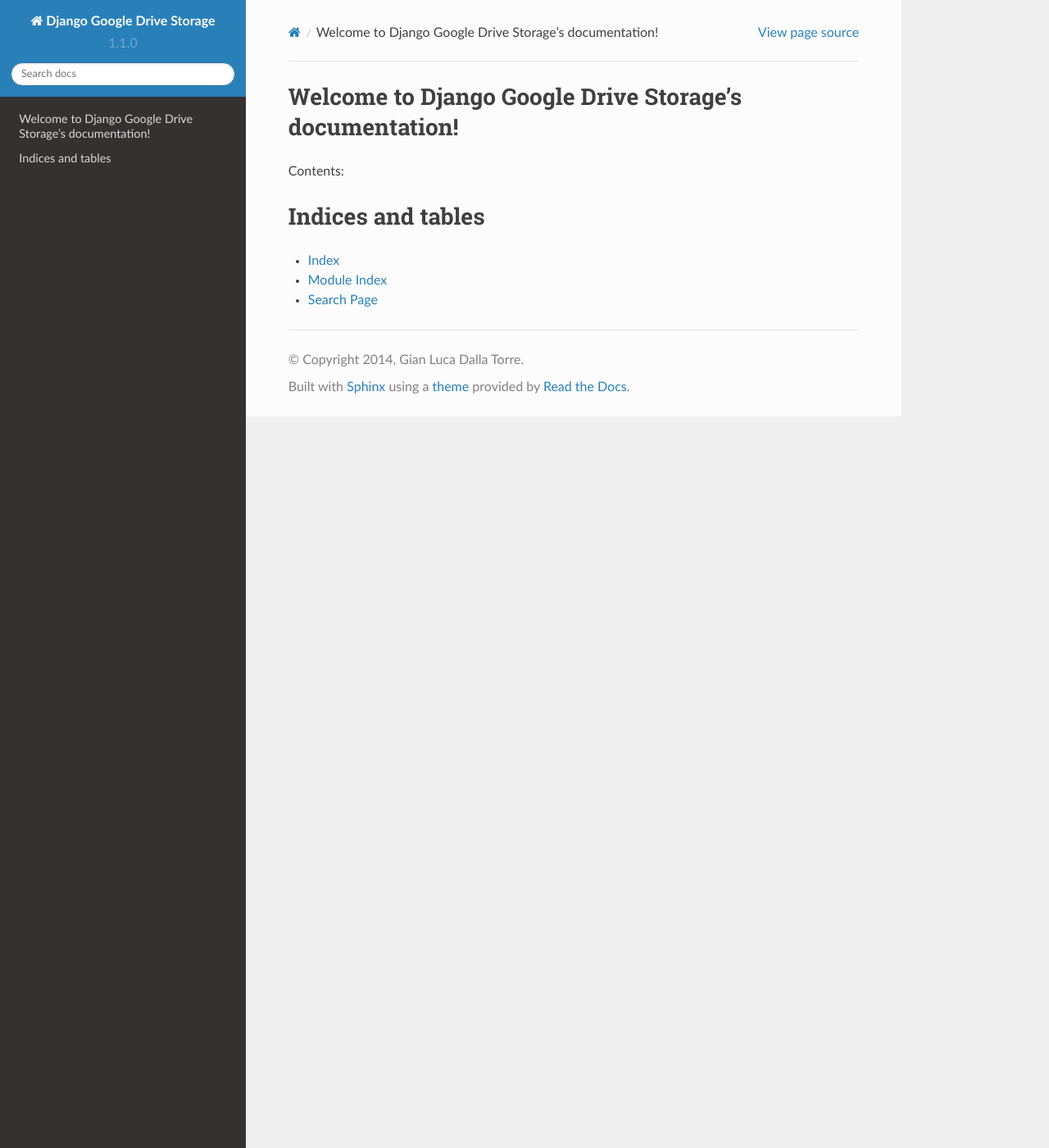
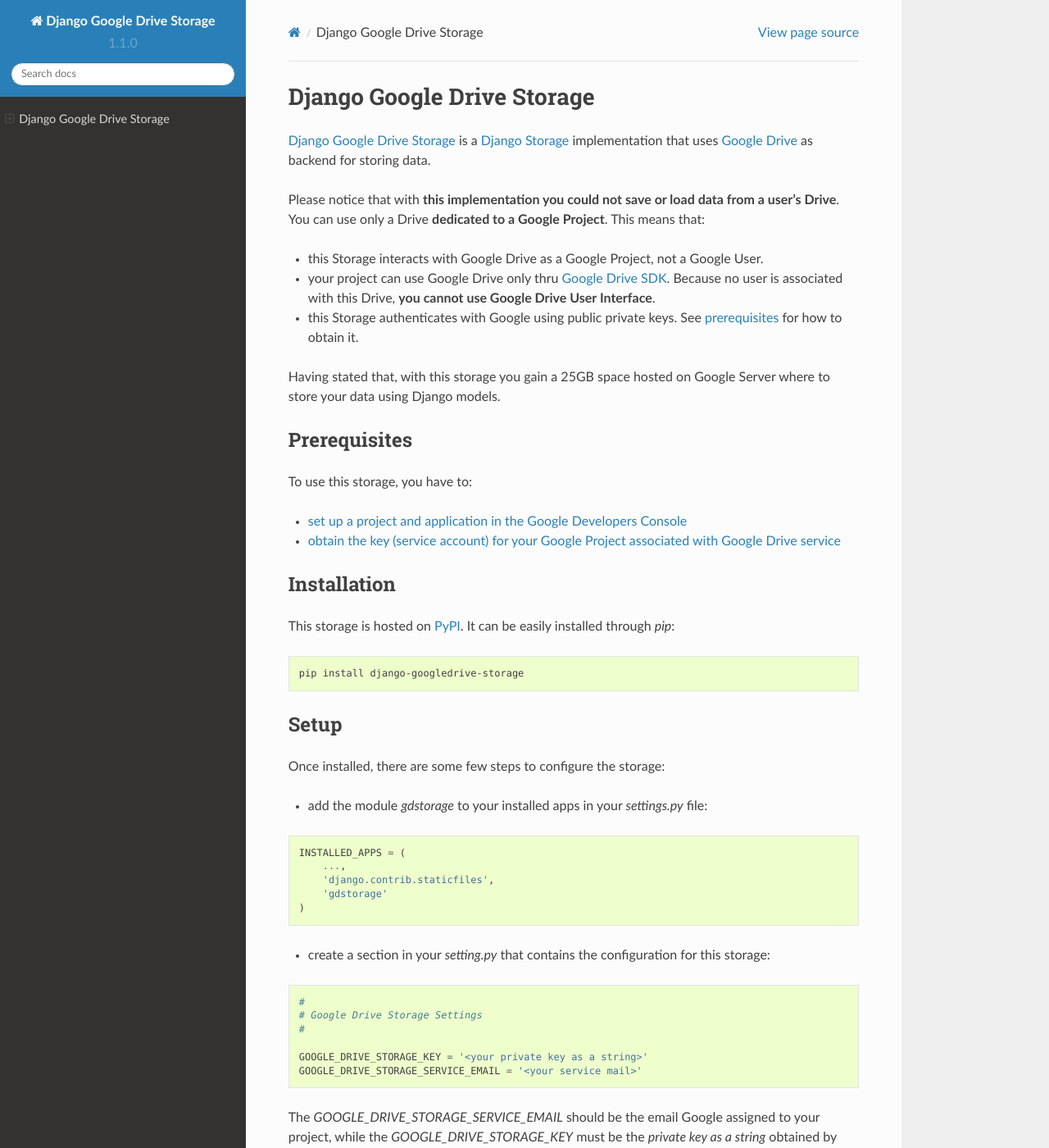
Before and after one commit to torre76/django-googledrive-storage, a Sphinx documentation site: the page built from docs/index.rst, in a window 1280 px wide and 1400 px high. Shown: the whole window at 82% size. Built offline with Sphinx 7.4.7 and the Read the Docs theme 2.0.0, drawn with Linux system fonts in a browser that asks for light colours; some of the changed text lies outside the part shown.

Commit message:
Edited documentation.

```diff
--- a/docs/index.rst
+++ b/docs/index.rst
@@ -1,21 +1,113 @@
-.. Django Google Drive Storage documentation master file, created by
-   sphinx-quickstart on Mon Dec 29 13:51:34 2014.
-   You can adapt this file completely to your liking, but it should at least
-   contain the root `toctree` directive.
+Django Google Drive Storage
+===========================
 
-Welcome to Django Google Drive Storage's documentation!
-=======================================================
+`Django Google Drive Storage <https://github.com/torre76/django-googledrive-storage/>`_
+is a `Django Storage <https://docs.djangoproject.com/en/1.7/ref/files/storage/>`_
+implementation that uses `Google Drive <https://drive.google.com>`_ as backend for storing data.
 
-Contents:
+Please notice that with **this implementation you could not save or load data from a user's Drive**.
+You can use only a Drive **dedicated to a Google Project**. This means that:
 
-.. toctree::
-   :maxdepth: 2
+* this Storage interacts with Google Drive as a Google Project, not a Google User.
+* your project can use Google Drive only thru `Google Drive SDK <https://developers.google.com/drive/>`_. Because no user is associated with this Drive, **you cannot use Google Drive User Interface**.
+* this Storage authenticates with Google using public private keys. See prerequisites_ for how to obtain it.
 
+Having stated that, with this storage you gain a 25GB space hosted on Google Server where to store
+your data using Django models.
 
+.. _prerequisites:
 
-Indices and tables
-==================
+Prerequisites
+*************
 
-* :ref:`genindex`
-* :ref:`modindex`
-* :ref:`search`
+To use this storage, you have to:
+
+* `set up a project and application in the Google Developers Console <https://console.developers.google.com/flows/enableapi?apiid=drive>`_
+* `obtain the key (service account) for your Google Project associated with Google Drive service <https://developers.google.com/drive/web/delegation>`_
+
+Installation
+************
+
+This storage is hosted on `PyPI <https://pypi.python.org/pypi/django-googledrive-storage>`_. It can be easily installed
+through *pip*:
+
+.. code-block:: bash
+
+   pip install django-googledrive-storage
+
+Setup
+*****
+
+Once installed, there are some few steps to configure the storage:
+
+* add the module *gdstorage* to your installed apps in your `settings.py` file:
+
+.. code-block:: python
+
+   INSTALLED_APPS = (
+       ...,
+       'django.contrib.staticfiles',
+       'gdstorage'
+   )
+
+* create a section in your `setting.py` that contains the configuration for this storage:
+
+.. code-block:: python
+
+   #
+   # Google Drive Storage Settings
+   #
+
+   GOOGLE_DRIVE_STORAGE_KEY = '<your private key as a string>'
+   GOOGLE_DRIVE_STORAGE_SERVICE_EMAIL = '<your service mail>'
+
+The `GOOGLE_DRIVE_STORAGE_SERVICE_EMAIL` should be the email Google assigned to your project,
+while the `GOOGLE_DRIVE_STORAGE_KEY` must be the *private key as a string* obtained by Google.
+
+Since Google will provide you an *encrypted p12* file, to obtain the private key you can use the following command:
+
+.. code-block:: bash
+
+   openssl pkcs12 -in <p12_file> -out <key_file> -nocerts -nodes
+
+You have also to **provide the password that Google shows you when the p12 certificate has been created** [#google_key]_.
+
+.. note::
+
+   **Django Google Drive Storage** is using `Django Appconf <http://django-appconf.readthedocs.org/>`_ to handle
+   settings, so you can setup `GOOGLE_DRIVE_STORAGE_KEY` as an environment variable outside the Django app.
+
+   This will increase security to your environment.
+
+   Thanks to `Johannes Hoppe <https://github.com/codingjoe>`_ for his contribution
+
+* instantiate the storage on you `models.py` file before using into the models:
+
+.. code-block:: python
+
+   from gdstorage.storage import GoogleDriveStorage
+
+   # Define Google Drive Storage
+   gd_storage = GoogleDriveStorage()
+
+Use
+***
+
+Once configured you could use it as any storage for Django:
+
+.. code-block:: python
+
+   class Map(models.Model):
+       id = models.AutoField( primary_key=True)
+       map_name = models.CharField(max_length=200)
+       map_data = models.FileField(upload_to='/maps', storage=gd_storage)
+
+Source and License
+******************
+
+Source can be found on `GitHub <https://github.com/torre76/django-googledrive-storage>`_ with its included
+`license <https://github.com/torre76/django-googledrive-storage/blob/master/LICENSE.txt>`_.
+
+.. rubric:: Footnotes
+
+.. [#google_key] Usually the password used by Google is ``notasecret`` but it will eventually changes in future
```
